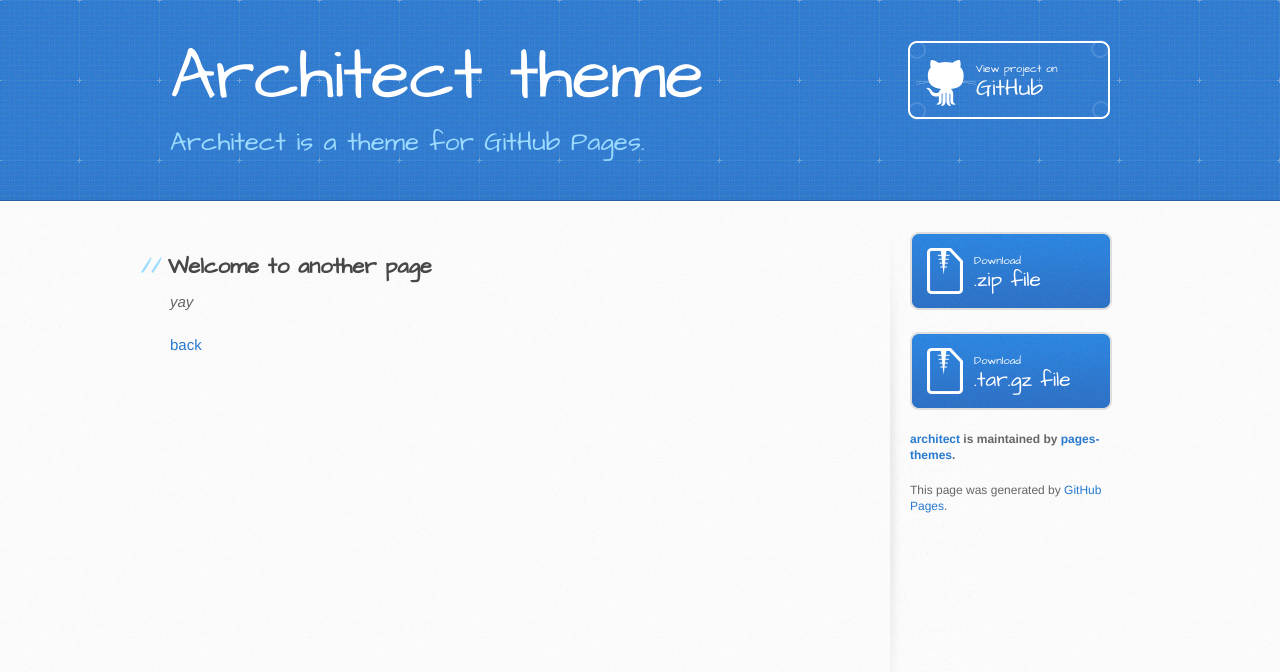
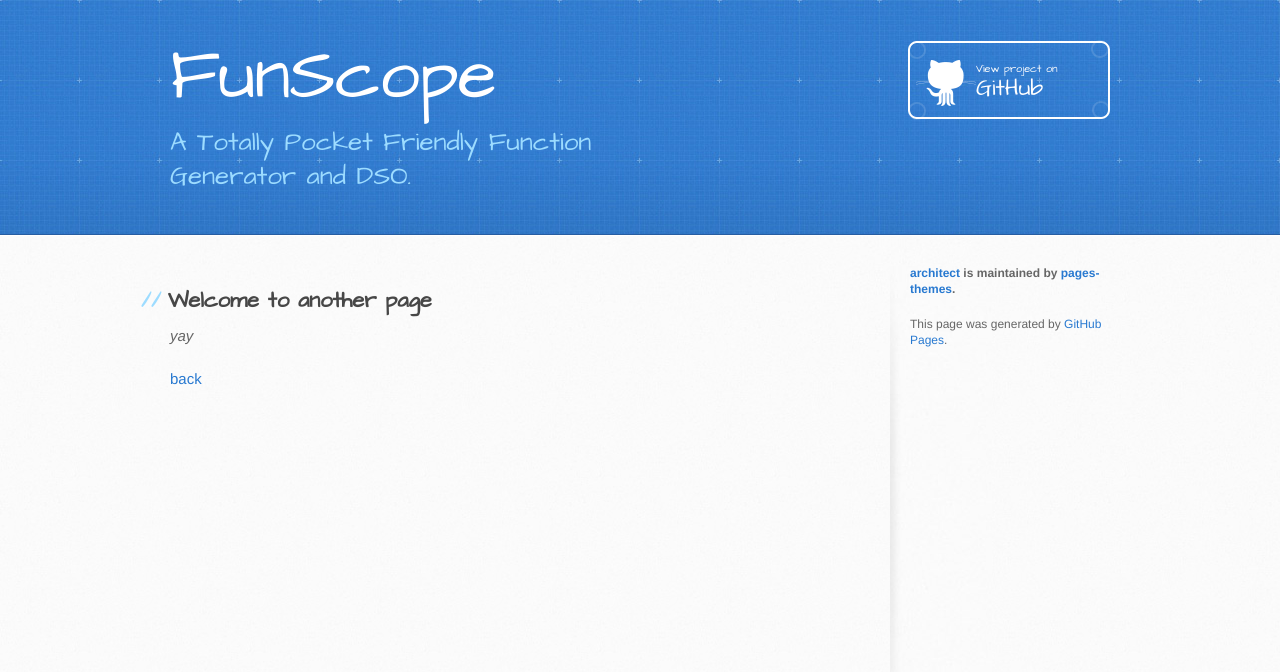
Before and after one commit to pages-themes/architect, a Jekyll site: the page built from another-page.md, in a window 1280 px wide. Shown: the top 672 px of the page. Built offline with Jekyll 4.4.1, drawn with Linux system fonts in a browser that asks for light colours; our own code applies the rules of GitHub Pages for plain Markdown files.

Commit message:
Updates _config.yml
Updated and checking download link accessability.

```diff
--- a/_config.yml
+++ b/_config.yml
@@ -1,5 +1,5 @@
-title: Architect theme
-description: Architect is a theme for GitHub Pages.
-show_downloads: true
+title: FunScope
+description: A Totally Pocket Friendly Function Generator and DSO.
+show_downloads: false
 google_analytics:
 theme: jekyll-theme-architect
```
